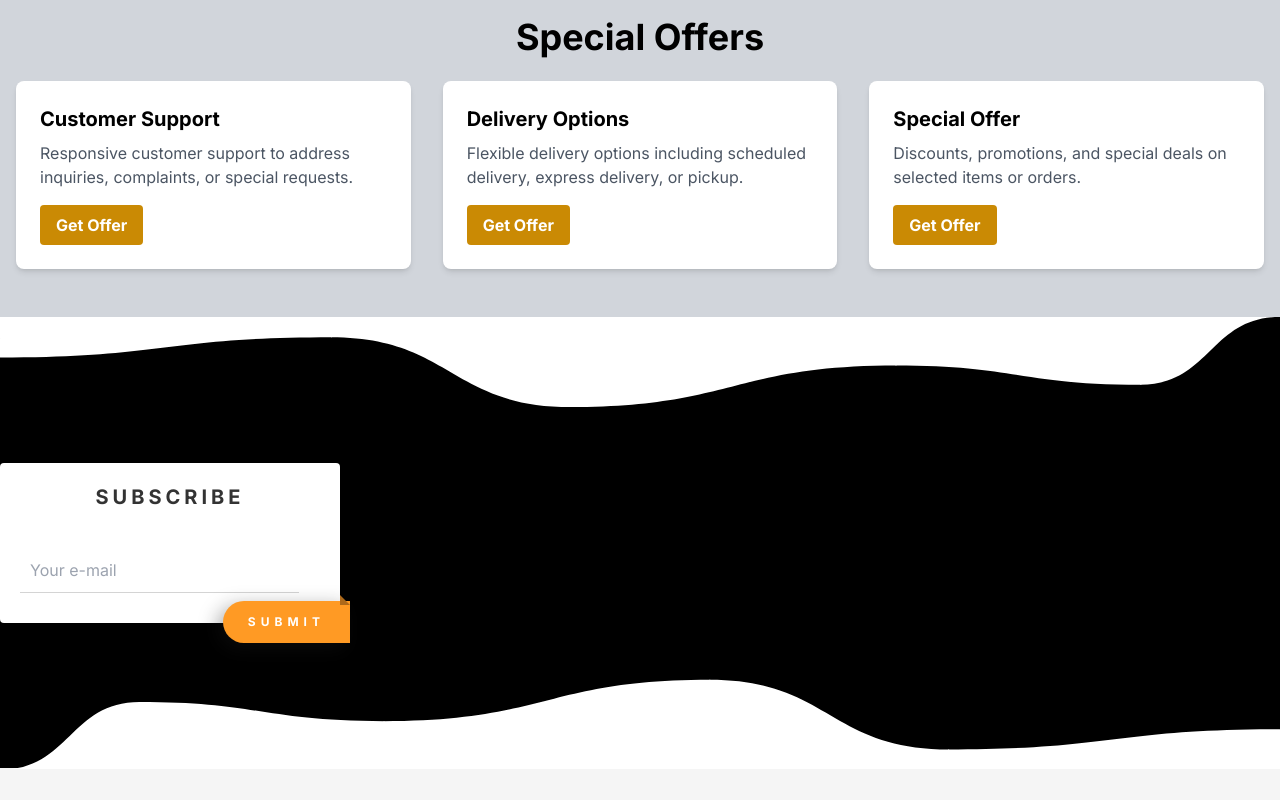
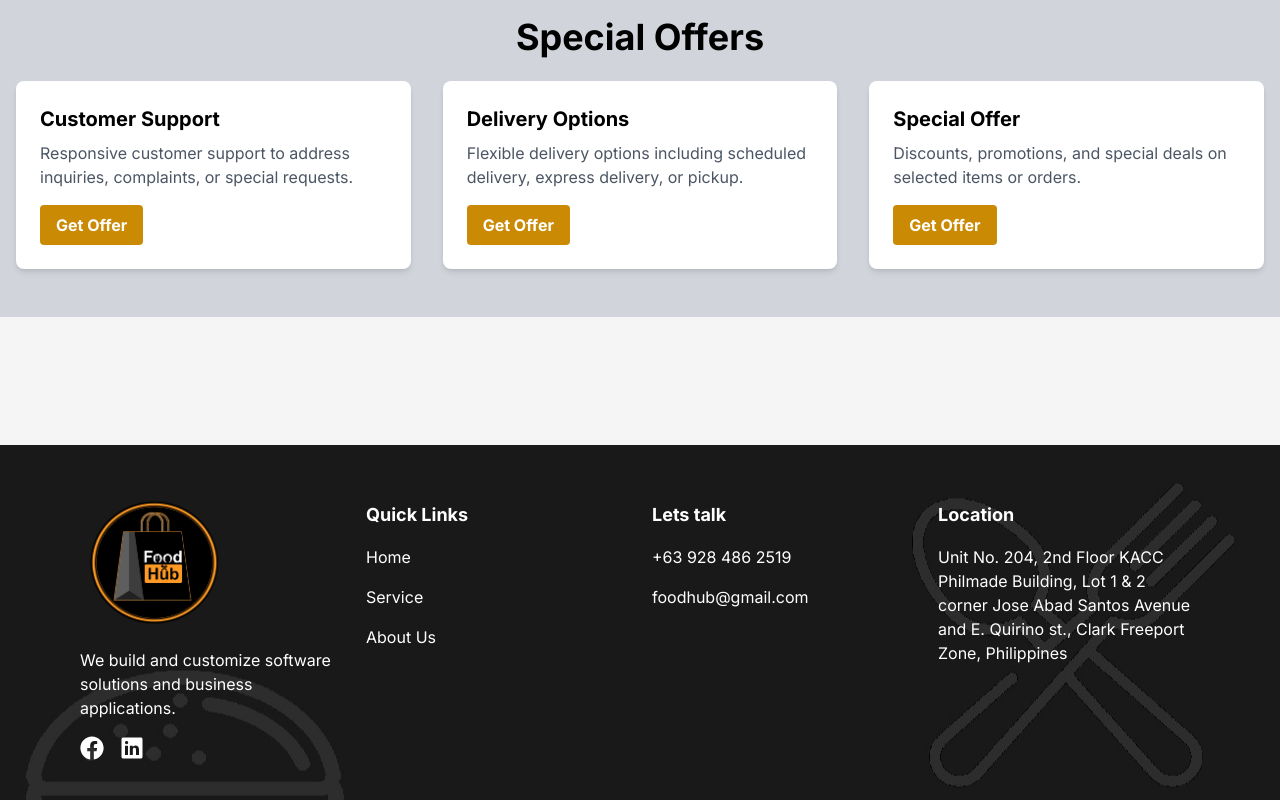
Before and after one commit to nugiwara12/food-ordering, a Next.js app: page / in a window 1280 px wide. Shown: the part 1651-2451 px from the top of the page. Before the commit the page ends 2420 px from the top, so only its background shows below. Built offline with nearby package versions, Linux system fonts and the light colour scheme.

Commit message:
add footer and replace the file of the contact

```diff
--- /dev/null
+++ b/components/Footer/Footer.js
@@ -0,0 +1,101 @@
+import React from "react";
+import { FaFacebook } from "react-icons/fa";
+import { IoLogoLinkedin } from "react-icons/io5";
+
+const Footer = () => {
+  return (
+    <footer
+      className="w-full py-6 md:py-10 mt-24 md:mt-32 px-4 md:px-8 lg:px-20 bg-center"
+      style={{ backgroundImage: 'url("/logo/background.jpg")' }}
+    >
+      <div className="container mx-auto grid grid-cols-1 md:grid-cols-2 lg:grid-cols-4 gap-6">
+        <div className="flex flex-col items-center md:items-start">
+          {" "}
+          {/* Adjusted alignment */}
+          <img
+            src="/logo/foodhub.png"
+            alt="logo"
+            width={150}
+            height={150}
+            className="mb-4"
+          />{" "}
+          {/* Adjusted width */}
+          <p className="text-white text-sm md:text-base mb-4 font-normal text-center md:text-left">
+            {" "}
+            {/* Adjusted font size and alignment */}
+            We build and customize software solutions and business applications.
+          </p>
+          <div className="flex justify-center md:justify-start text-white">
+            {" "}
+            {/* Adjusted alignment */}
+            <a href="#" className="mr-4 hover:underline">
+              <FaFacebook className="h-6 w-6" />
+            </a>
+            <a href="#" className="hover:underline">
+              <IoLogoLinkedin className="h-6 w-6" />
+            </a>
+          </div>
+        </div>
+        <div>
+          <h2 className="py-4 text-lg font-bold text-white">Quick Links</h2>
+          <ul className="text-white text-md font-thin">
+            <li className="mb-2 md:mb-4">
+              {" "}
+              {/* Adjusted spacing */}
+              <a href="#" className="font-normal hover:underline">
+                Home
+              </a>
+            </li>
+            <li className="mb-2 md:mb-4">
+              {" "}
+              {/* Adjusted spacing */}
+              <a href="#" className="font-normal hover:underline">
+                Service
+              </a>
+            </li>
+            <li className="mb-2 md:mb-4">
+              {" "}
+              {/* Adjusted spacing */}
+              <a href="#" className="font-normal hover:underline">
+                About Us
+              </a>
+            </li>
+          </ul>
+        </div>
+        <div>
+          <h2 className="py-4 text-lg font-bold text-white">Lets talk</h2>
+          <ul className="text-white text-md">
+            <li className="mb-2 md:mb-4">
+              {" "}
+              {/* Adjusted spacing */}
+              <p className="font-normal hover:underline">+63 928 486 2519</p>
+            </li>
+            <li className="mb-2 md:mb-4">
+              {" "}
+              {/* Adjusted spacing */}
+              <a href="#" className="text-wrap font-normal hover:underline">
+                foodhub@gmail.com
+              </a>
+            </li>
+          </ul>
+        </div>
+        <div>
+          <h2 className="py-4 text-lg font-bold text-white">Location</h2>
+          <ul className="text-white text-md">
+            <li className="mb-2 md:mb-4">
+              {" "}
+              {/* Adjusted spacing */}
+              <p className="font-normal hover:underline">
+                Unit No. 204, 2nd Floor KACC Philmade Building, Lot 1 & 2 corner
+                Jose Abad Santos Avenue and E. Quirino st., Clark Freeport Zone,
+                Philippines
+              </p>
+            </li>
+          </ul>
+        </div>
+      </div>
+    </footer>
+  );
+};
+
+export default Footer;
--- a/components/Navbar/NavbarOutside.js
+++ b/components/Navbar/NavbarOutside.js
@@ -115,21 +115,18 @@ const Navbar = () => {
                 <div className="absolute right-0 mt-2 w-32 bg-white border border-gray-200 rounded-md shadow-lg py-1 z-20">
                   <a
                     href="/Home/Menu/Kapampangan"
-                    target="_blank"
                     className="block px-4 py-2 text-sm text-gray-800 font-semibold hover:bg-yellow-600 hover:text-white"
                   >
                     Kapampangan
                   </a>
                   <a
                     href="/Home/Menu/Tagalog"
-                    target="_blank"
                     className="block px-4 py-2 text-sm text-gray-800 font-semibold hover:bg-yellow-600 hover:text-white"
                   >
                     Tagalog
                   </a>
                   <a
                     href="#"
-                    target="_blank"
                     className="block px-4 py-2 text-sm text-gray-800 font-semibold hover:bg-yellow-600 hover:text-white"
                   >
                     Ilocano
@@ -138,7 +135,7 @@ const Navbar = () => {
               )}
             </div>
             <a
-              href="/about"
+              href="/Home/About"
               className="text-base font-semibold px-4 cursor-pointer hover:font-bold hover:text-yellow-700 text-white transition-colors duration-300"
             >
               About
@@ -253,7 +250,7 @@ const Navbar = () => {
                 )}
               </div>
               <a
-                href="/about"
+                href="/Home/About"
                 className="px-4 text-white hover:bg-yellow-700 hover:text-white p-4 w-full font-normal text-center transition-colors duration-200"
               >
                 About
--- a/src/app/layout.js
+++ b/src/app/layout.js
@@ -1,6 +1,7 @@
 import { Inter } from "next/font/google";
 import "./globals.css";
 import BackTop from "../../components/BacktoTop/BackToTop";
+import Footer from "../../components/Footer/Footer";
 
 const inter = Inter({ subsets: ["latin"] });
 
@@ -14,6 +15,7 @@ export default function RootLayout({ children }) {
     <html lang="en">
       <body className={inter.className}>
         {children}
+        <Footer />
         <BackTop />
       </body>
     </html>
--- a/src/app/page.js
+++ b/src/app/page.js
@@ -2,7 +2,7 @@ import Image from "next/image";
 import NavbarOutside from "../../components/Navbar/NavbarOutside";
 import Homestead from "./Home/Homestead/page";
 import Offering from "./Home/Homestead/Offering";
-import Contact from "./Home/Homestead/Contact";
+import Contact from "./Home/Contact/Contact";
 
 export default function Home() {
   return (
@@ -10,7 +10,6 @@ export default function Home() {
       <NavbarOutside />
       <Homestead />
       <Offering />
-      <Contact />
     </div>
   );
 }
```
Also changed, not shown: src/app/Home/Contact/Contact.js (renamed from src/app/Home/Homestead/Contact.js).
